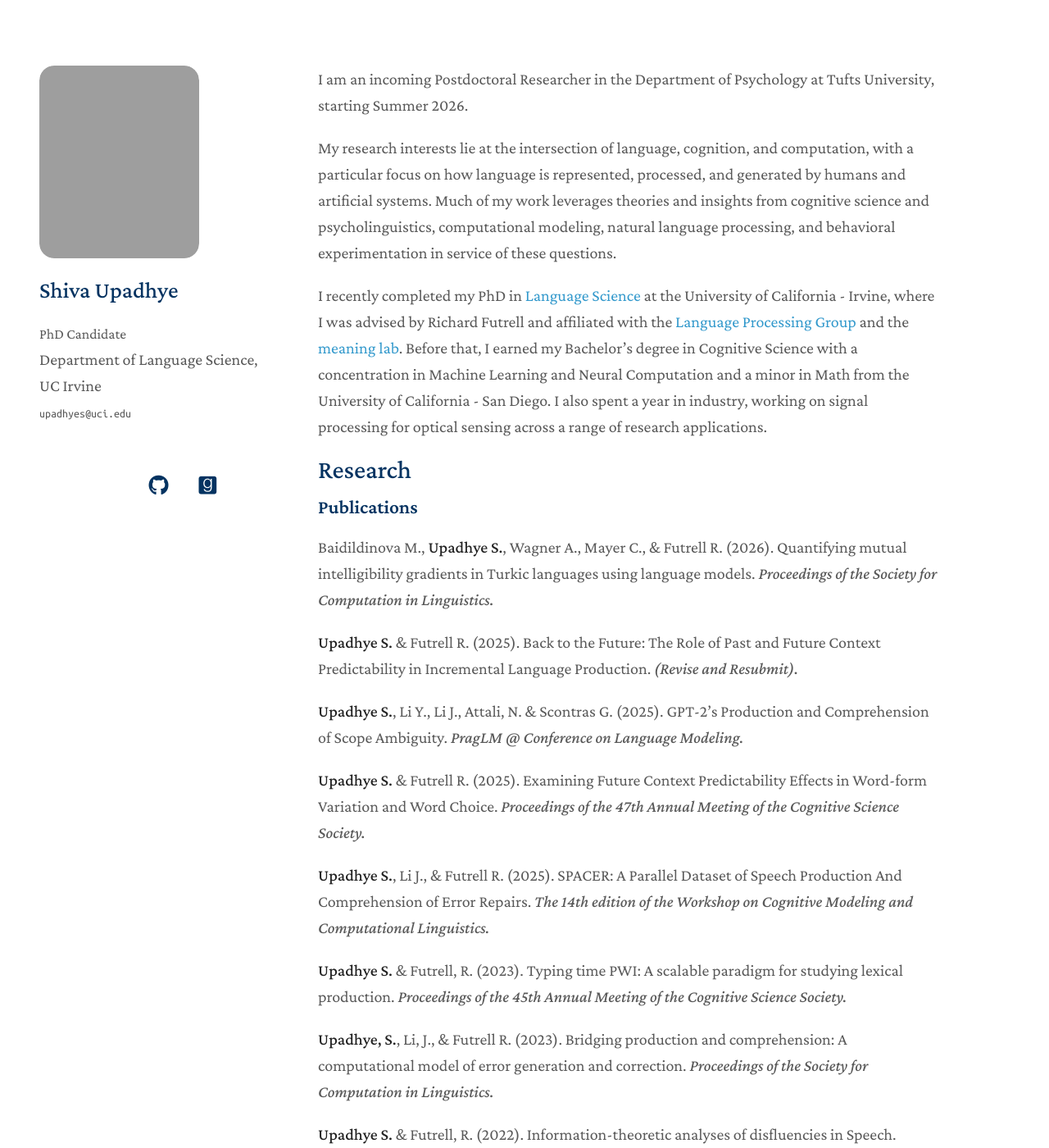
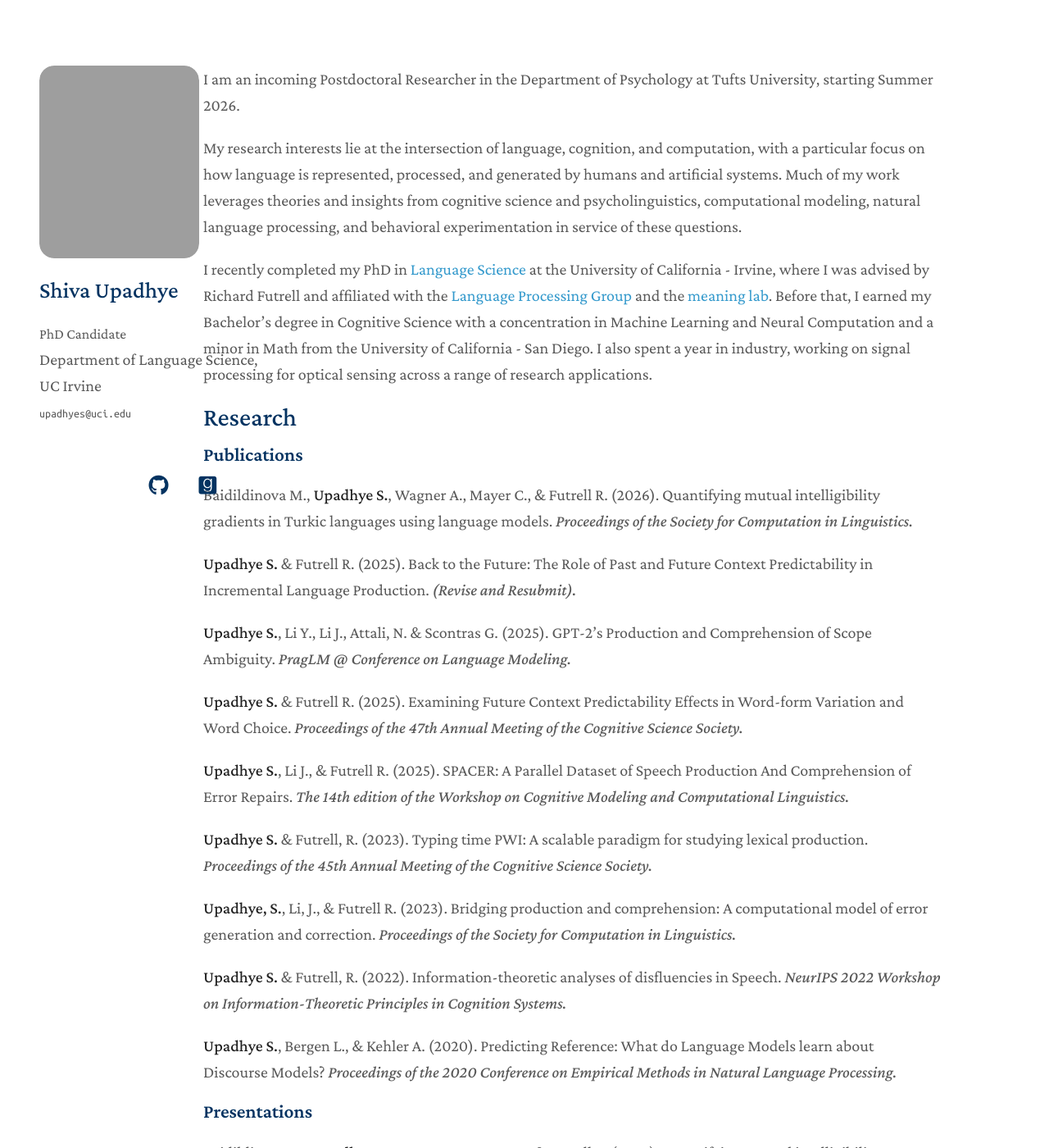
Before and after one commit to shiupadhye/shiupadhye.github.io, a Jekyll site: the page built from index.md, in a window 1280 px wide and 1400 px high. Shown: the whole window at 82% size. Built offline with Jekyll 4.4.1, drawn with Linux system fonts in a browser that asks for light colours; a style sheet for code colours, icons or effects is not loaded; grey boxes are pictures that could not be loaded.

Commit message:
Update minimal-light.scss

```diff
--- a/_sass/minimal-light.scss
+++ b/_sass/minimal-light.scss
@@ -441,7 +441,7 @@ header ul a strong {
 }
 
 section {
-    width: 760px;
+    width: 900px;
     float: right;
     padding-top: 4em;
     padding-bottom: 50px;
```
